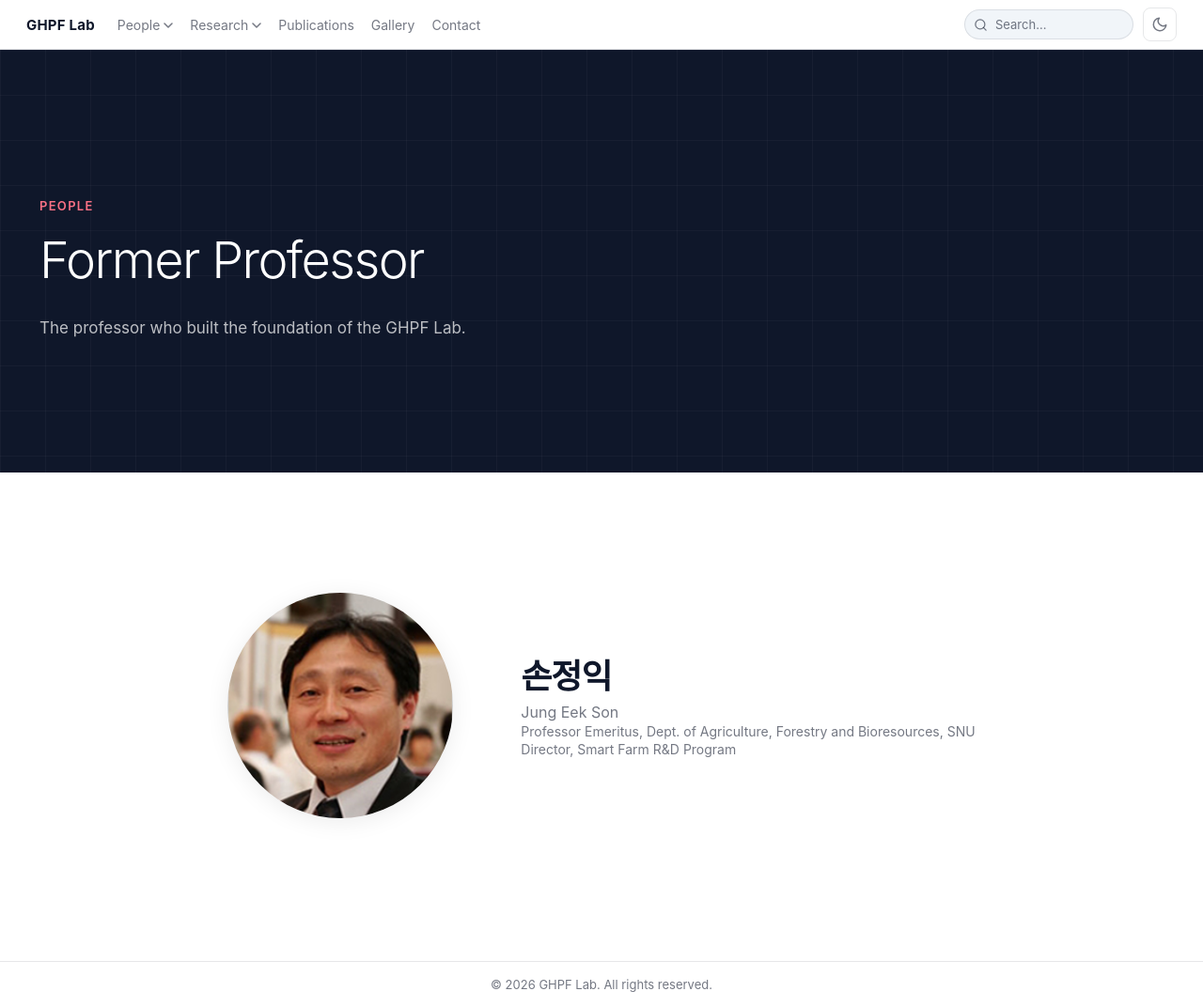
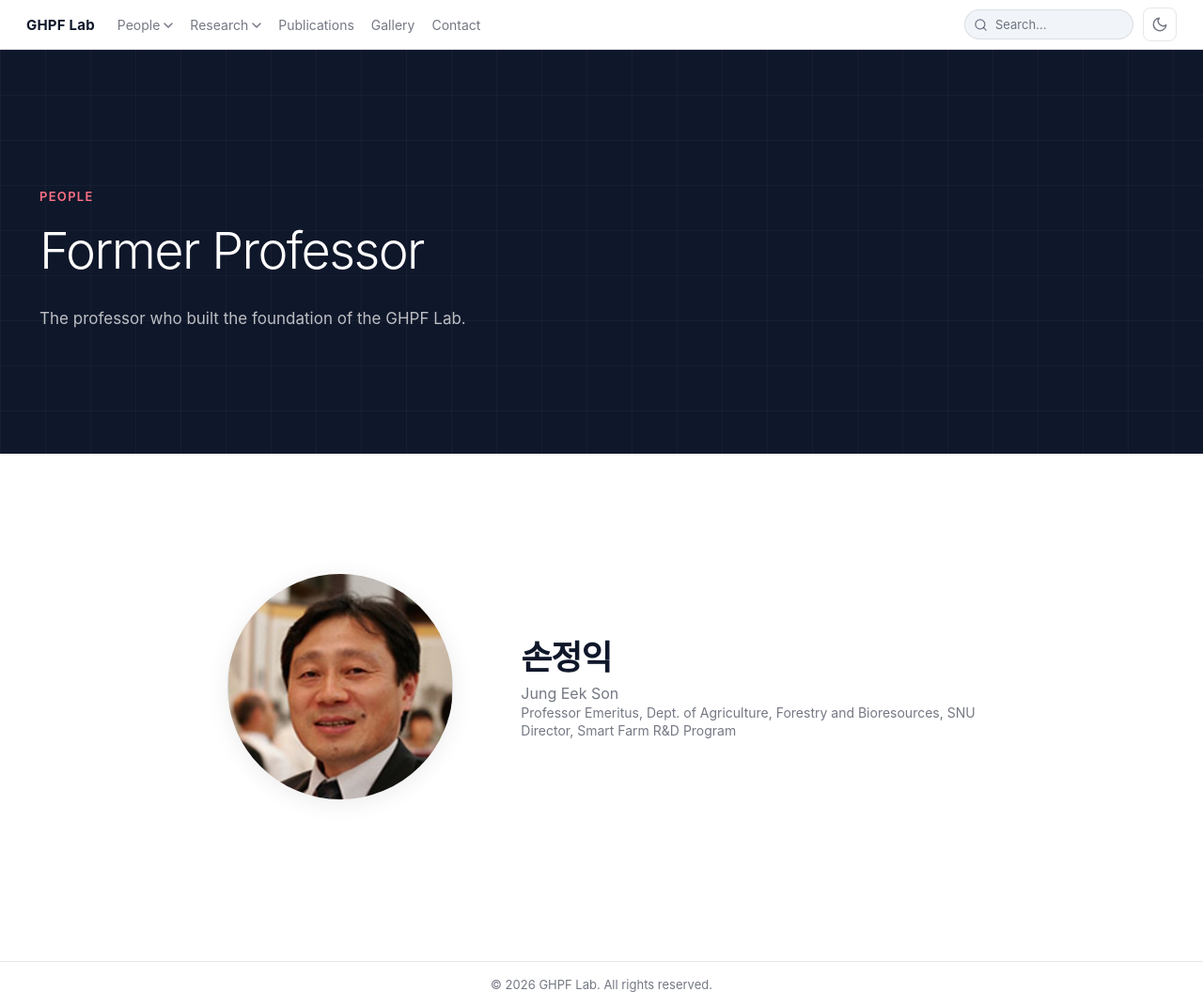
Before and after one commit to snughpf-alt/ghpf-lab-web-final-2, a Jekyll site: the page built from people/former-professor.md, in a window 1280 px wide and 1072 px high. Shown: the whole window at 94% size. Built offline with Jekyll 4.4.1, drawn with Linux system fonts in a browser that asks for light colours; some web fonts are replaced.

Commit message:
Unify all page hero heights with common min-height (~430px)

```diff
--- a/_layouts/default.html
+++ b/_layouts/default.html
@@ -22,7 +22,7 @@
     })();
   </script>
 </head>
-<body{% if page.url == '/' or page.url == '/index.html' %} class="home"{% elsif page.url contains '/people/' or page.url == '/team/' %} class="people-detail"{% endif %}>
+<body{% if page.url == '/' or page.url == '/index.html' %} class="home"{% endif %}>
 
   <!-- Skip to main content -->
   <a class="skip-link" href="#main-content">Skip to main content</a>
--- a/assets/css/site.scss
+++ b/assets/css/site.scss
@@ -481,7 +481,7 @@ a:hover{color:var(--accent)}
 .hero__diagram{
   width:100%;
   max-width:440px;
-  height:270px;
+  height:260px;
   filter:drop-shadow(0 4px 24px rgba(0,0,0,.2));
 }
 
@@ -1577,7 +1577,7 @@ a:hover{color:var(--accent)}
   grid-template-columns:5fr 4fr;
   gap:48px;
   align-items:center;
-  min-height:310px;
+  min-height:290px;
 }
 
 .page-hero__text{
@@ -1623,12 +1623,7 @@ a:hover{color:var(--accent)}
 /* Hero with no visual (text-only, left-aligned like People hero) */
 .page-hero--simple .page-hero__inner{
   grid-template-columns:1fr;
-  min-height:120px;
-}
-
-/* People detail pages: match Research detail hero height */
-body.people-detail .page-hero__inner{
-  min-height:310px;
+  min-height:290px;
 }
 
 /* Hero stat cards */
@@ -1667,7 +1662,7 @@ body.people-detail .page-hero__inner{
 @media (max-width:900px){
   .page-hero{padding:48px 0 36px}
   .page-hero__inner{grid-template-columns:1fr;gap:36px;min-height:auto}
-  body.people-detail .page-hero__inner{min-height:auto}
+  .page-hero--simple .page-hero__inner{min-height:auto}
   .hero__diagram{height:auto}
   .page-hero__title{font-size:40px}
   .page-hero__stats{max-width:320px;margin:0 auto}
```
